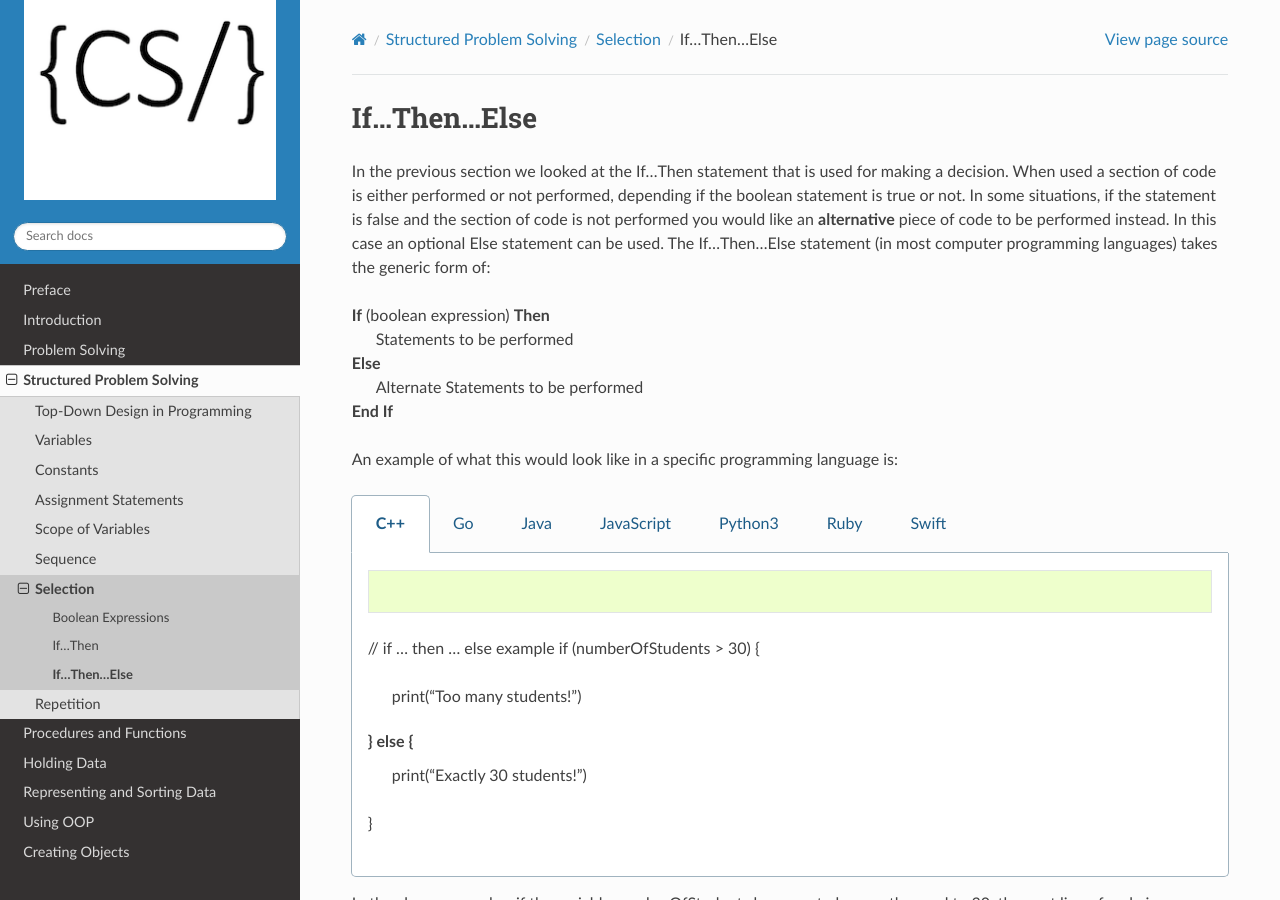
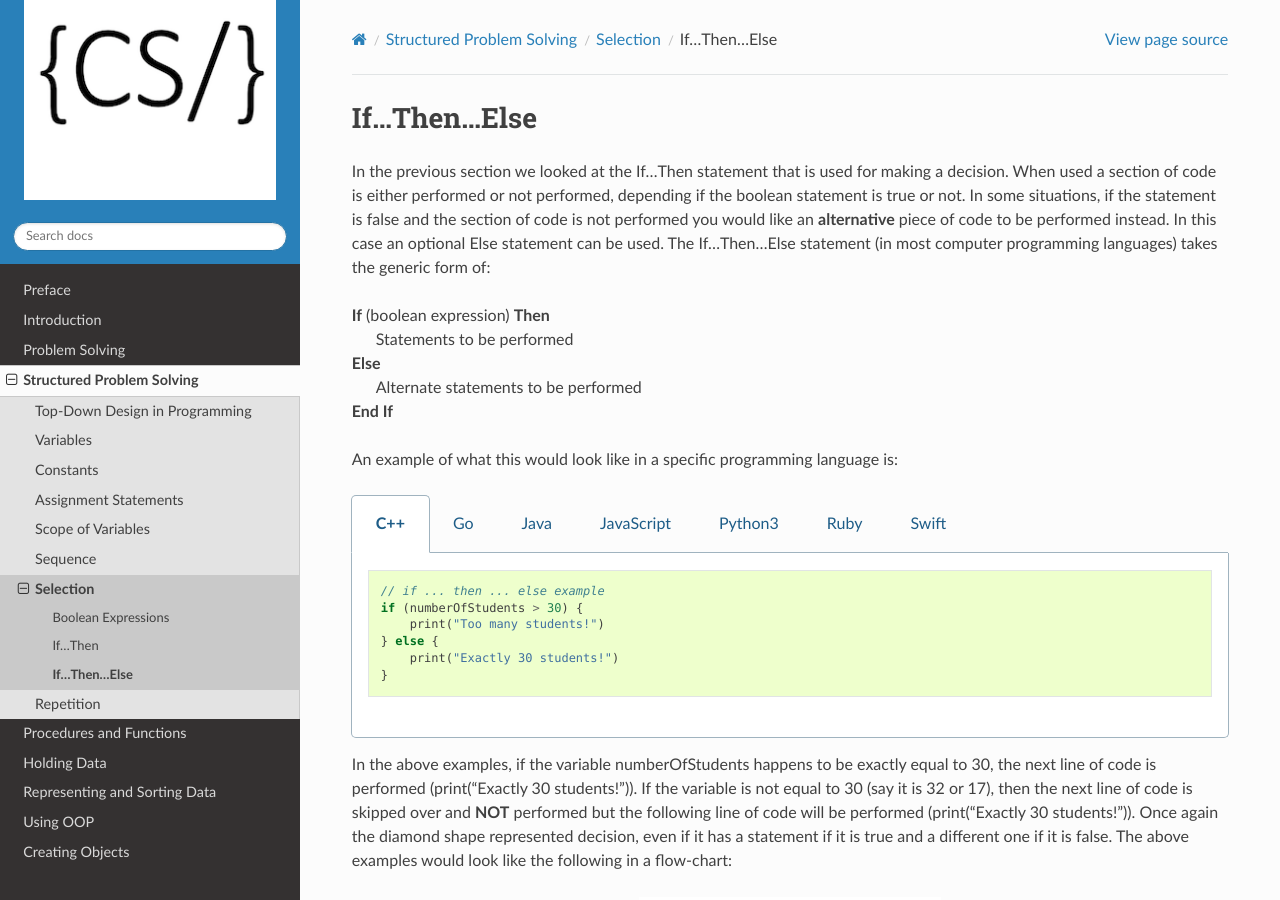
Before and after one commit to Mr-Coxall/Computer-Based-Problem-Solving, a Sphinx documentation site: the page built from docs/structured-problem-solving/if-then-else.rst, in a window 1280 px wide and 900 px high. Built offline with Sphinx 7.4.7 and the Read the Docs theme 2.0.0, drawn with Linux system fonts in a browser that asks for light colours; pages that are not in the unit, such as notebooks, are missing from menus.

Commit message:
doing selection text

```diff
--- a/docs/structured-problem-solving/if-then-else.rst
+++ b/docs/structured-problem-solving/if-then-else.rst
@@ -5,11 +5,10 @@ If…Then…Else
 
 In the previous section we looked at the If…Then statement that is used for making a decision. When used a section of code is either performed or not performed, depending if the boolean statement is true or not. In some situations, if the statement is false and the section of code is not performed you would like an **alternative** piece of code to be performed instead. In this case an optional Else statement can be used. The If…Then…Else statement (in most computer programming languages) takes the generic form of:
 
-
 | **If** (boolean expression) **Then**
 |    Statements to be performed
 | **Else**
-|    Alternate Statements to be performed
+|    Alternate statements to be performed
 | **End If**
 
 An example of what this would look like in a specific programming language is:
@@ -20,12 +19,12 @@ An example of what this would look like in a specific programming language is:
 
     .. code-block:: C++
 
-    // if ... then ... else example
-    if (numberOfStudents > 30) {
-        print("Too many students!")
-    } else {
-        print("Exactly 30 students!")
-    }
+      // if ... then ... else example
+      if (numberOfStudents > 30) {
+          print("Too many students!")
+      } else {
+          print("Exactly 30 students!")
+      }
 
 
   .. group-tab:: Go
@@ -50,9 +49,9 @@ An example of what this would look like in a specific programming language is:
 
     .. code-block:: Python
 
-    # if ... then ... else example
-    if number_of_students > 30 :
-        print("Too many students!")
+      # if ... then ... else example
+      if number_of_students > 30 :
+          print("Too many students!")
 
   .. group-tab:: Ruby
 
@@ -63,6 +62,7 @@ An example of what this would look like in a specific programming language is:
   .. group-tab:: Swift
 
     .. code-block:: Swift
+
        // if ... then ... else example
 
 
--- a/docs/structured-problem-solving/if-then.rst
+++ b/docs/structured-problem-solving/if-then.rst
@@ -4,7 +4,6 @@ If…Then
 =======
 
 The If…Then structure is a conditional statement, or sometimes referred to as a decision structure. It is used to perform a section of code if and only if the condition is true. The condition is checked by using a Boolean statement. If the condition is not true (meaning false), then the section of code is not performed it is just passed over. The If…Then statement (in most computer programming languages) takes the generic form of:
-
 
 | **If** (boolean expression) **Then**
 |    Statements to be performed
@@ -59,6 +58,7 @@ The indentation (usually 4 spaces, **NOT A TAB**) used in the If…Then statemen
   .. group-tab:: Swift
 
     .. code-block:: Swift
+
        // if ... then example
 
 
```
